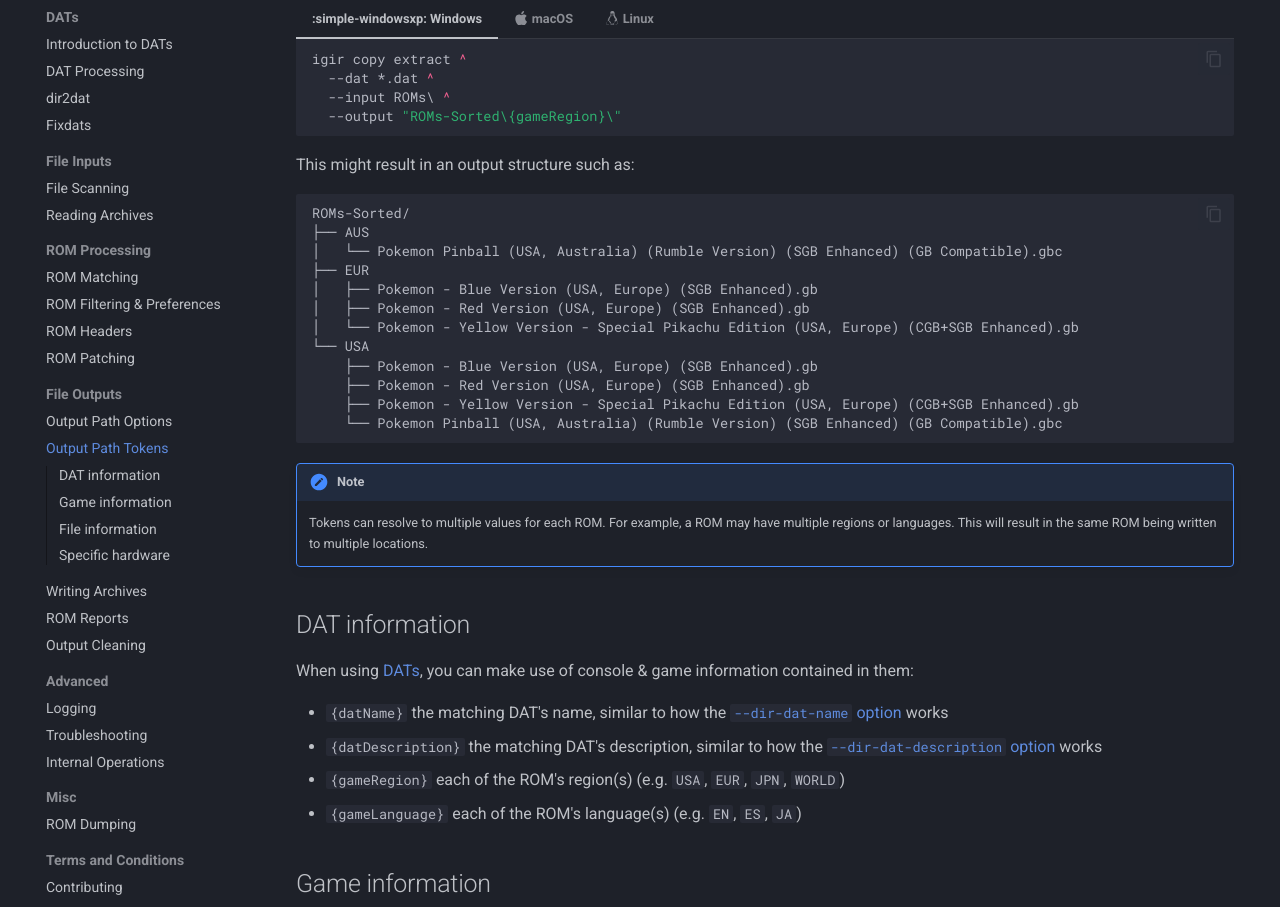
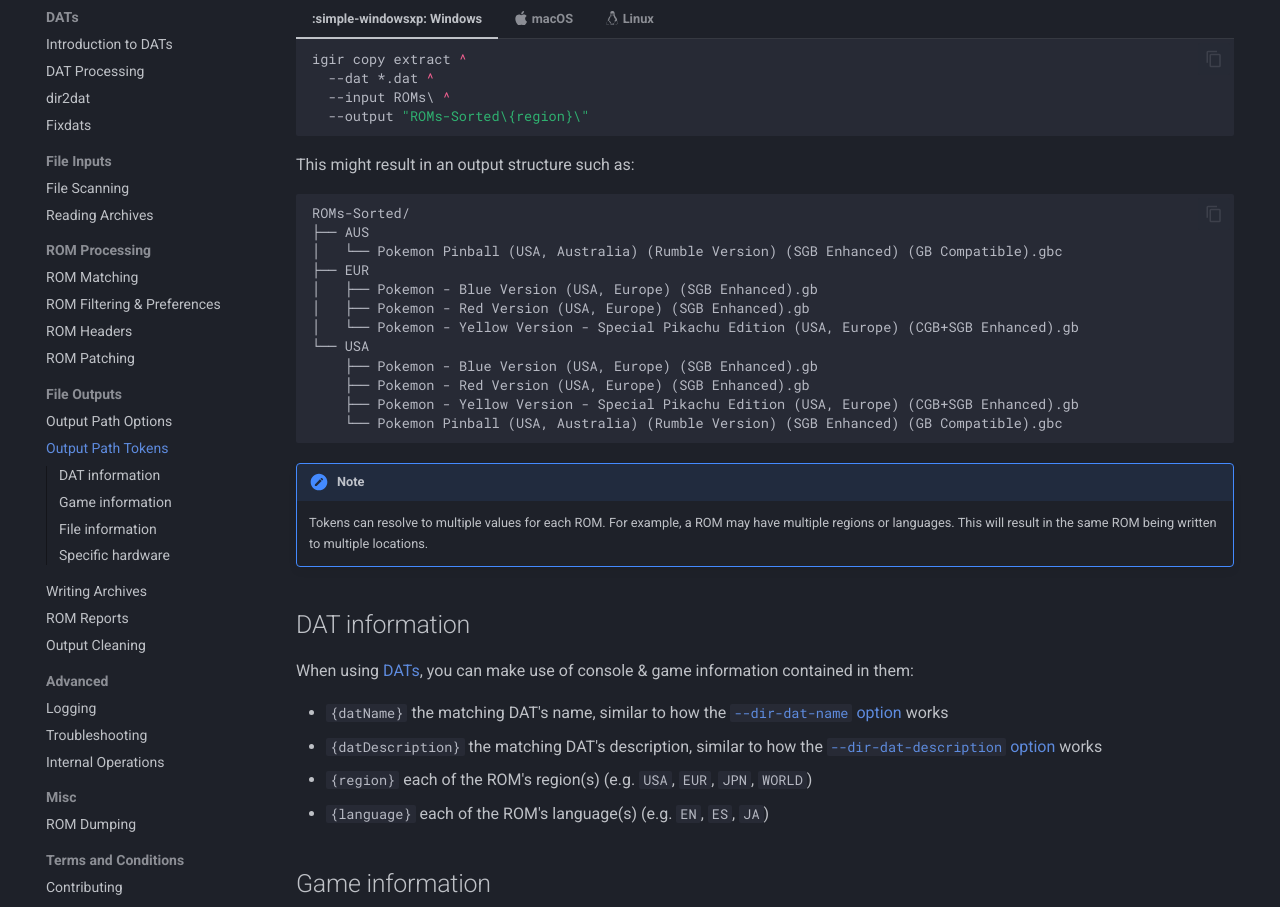
Before and after one commit to emmercm/igir, an MkDocs documentation site: the page built from docs/output/tokens.md, in a window 1280 px wide and 1400 px high. Shown: the part 445-1352 px from the top of the window. Built offline with MkDocs 1.6.1 and Material for MkDocs 9.7.7, drawn with Linux system fonts in a browser that asks for light colours; comment, search, counter and statistics services are not loaded.

Commit message:
Refactor: remove the "game" suffix from {gameRegion} and {gameLanguage}

````diff
--- a/docs/output/tokens.md
+++ b/docs/output/tokens.md
@@ -12,7 +12,7 @@
     igir copy extract ^
       --dat *.dat ^
       --input ROMs\ ^
-      --output "ROMs-Sorted\{gameRegion}\"
+      --output "ROMs-Sorted\{region}\"
     ```
 
 === ":simple-apple: macOS"
@@ -21,7 +21,7 @@
     igir copy extract \
       --dat *.dat \
       --input ROMs/ \
-      --output "ROMs-Sorted/{gameRegion}/"
+      --output "ROMs-Sorted/{region}/"
     ```
 
 === ":simple-linux: Linux"
@@ -30,7 +30,7 @@
     igir copy extract \
       --dat *.dat \
       --input ROMs/ \
-      --output "ROMs-Sorted/{gameRegion}/"
+      --output "ROMs-Sorted/{region}/"
     ```
 
 This might result in an output structure such as:
@@ -60,8 +60,8 @@
 
 - `{datName}` the matching DAT's name, similar to how the [`--dir-dat-name` option](./path-options.md) works
 - `{datDescription}` the matching DAT's description, similar to how the [`--dir-dat-description` option](./path-options.md) works
-- `{gameRegion}` each of the ROM's region(s) (e.g. `USA`, `EUR`, `JPN`, `WORLD`)
-- `{gameLanguage}` each of the ROM's language(s) (e.g. `EN`, `ES`, `JA`)
+- `{region}` each of the ROM's region(s) (e.g. `USA`, `EUR`, `JPN`, `WORLD`)
+- `{language}` each of the ROM's language(s) (e.g. `EN`, `ES`, `JA`)
 
 ## Game information
 
````
Also changed, not shown: 3 other files.
